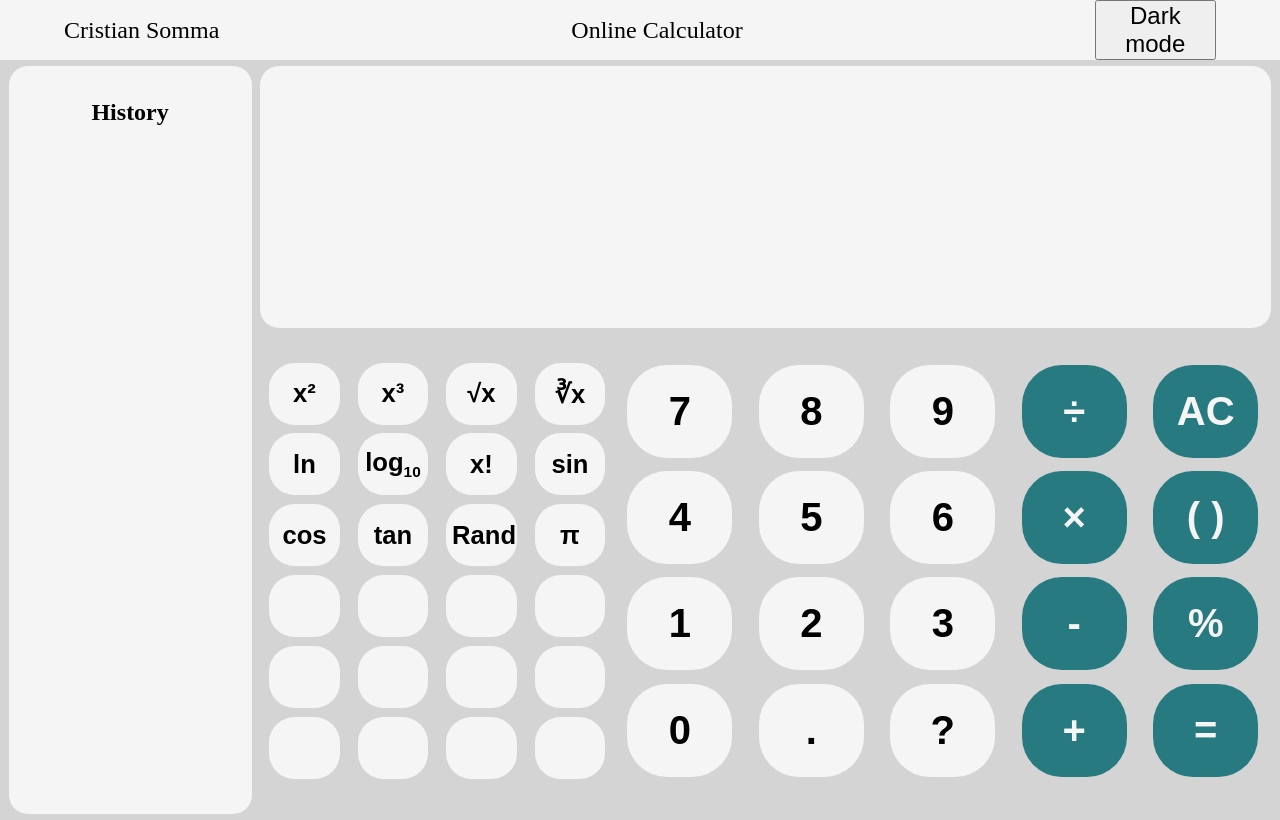
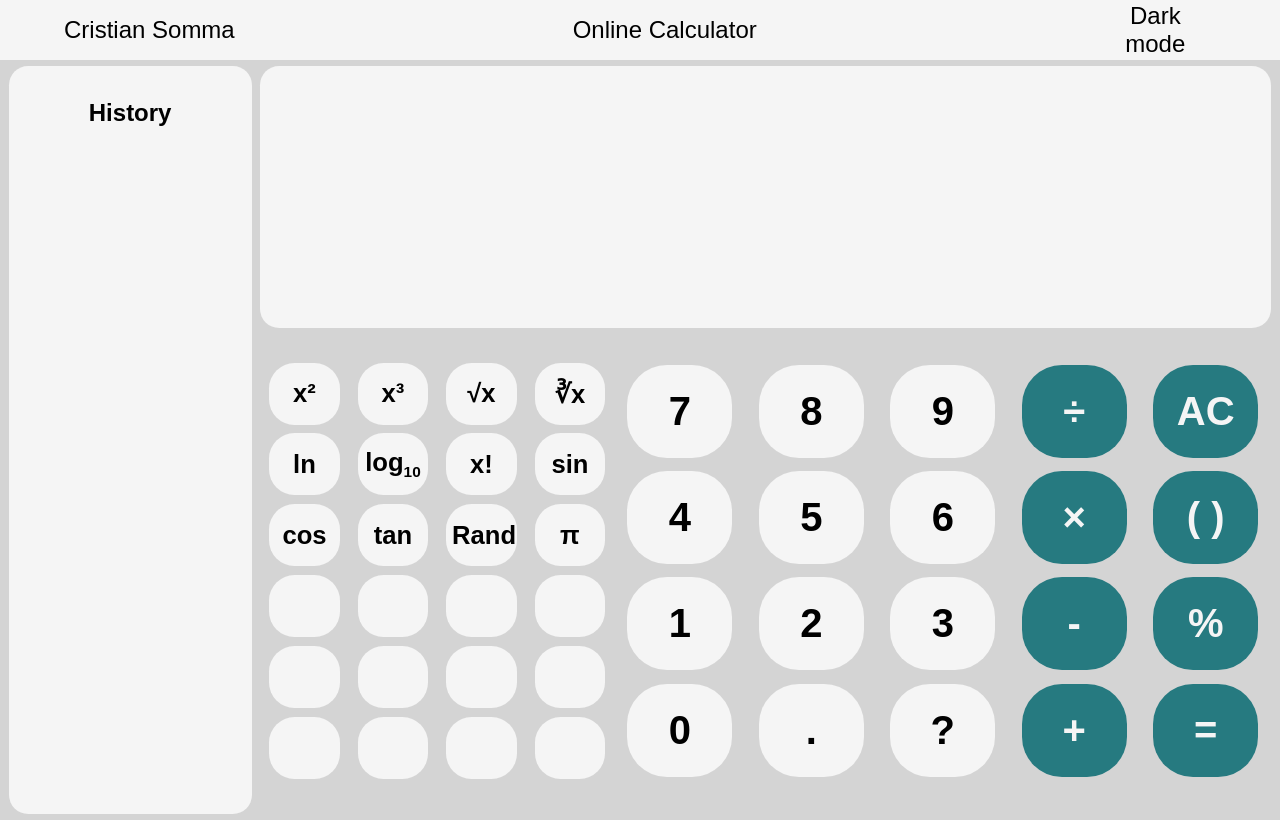
Before and after one commit to CristianSomma/Calcolatrice, a plain HTML site: page index.html in a window 1280 px wide. Drawn offline with Linux system fonts and the light colour scheme.

Commit message:
Ultimo errore di stile corretto.

```diff
--- a/styles/style.css
+++ b/styles/style.css
@@ -2,6 +2,7 @@
     /* Tutti i box comprenderanno il bordo e padding nell'altezza e larghezza */
     box-sizing: border-box;
     color: var(--textColor);
+    font-family: Arial, Helvetica, sans-serif;
     /* #D4D4D4 whitesmoke #267A80*/
 }
 
@@ -41,6 +42,13 @@ body {
     align-items: center;
     list-style-type: none;
     font-size: 1.5rem;
+}
+
+
+#colorMode-btn {
+    min-width: 9vw;
+    background-color: transparent;
+    border-color: transparent;
 }
 
 #calculator-container {
@@ -152,9 +160,3 @@ sup, sub {
 .small-text {
     font-size: 1.6em;
 }
-
-/* #colorMode-btn {
-    font-family: 6em;
-    background-color: transparent;
-    border-color: transparent;
-} */
```
